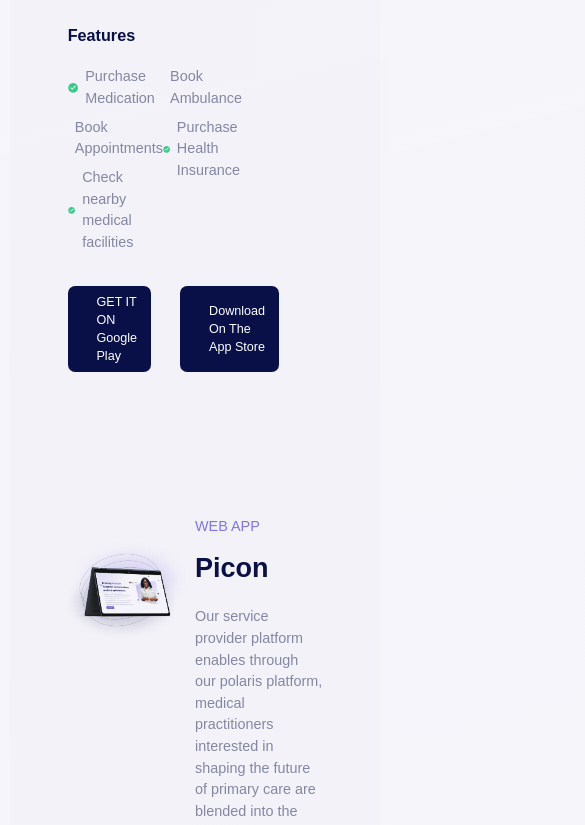
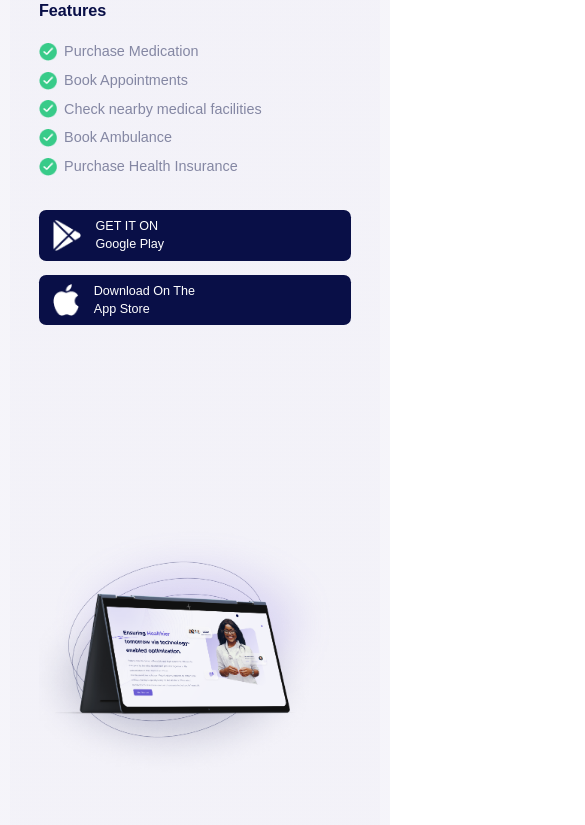
Before and after one commit to pepps01/timeless, a React (Create React App) app: page /products in a window 390 px wide. Shown: the part 1190-2015 px from the top of the page, 585 px wide, since content can reach past the window. Built offline with nearby package versions, Linux system fonts and the light colour scheme.

Commit message:
production page and pricing page

```diff
--- a/src/pages/pricing/Pricing.js
+++ b/src/pages/pricing/Pricing.js
@@ -35,7 +35,7 @@ const classicFeatures = [
 ];
 const Pricing = () => {
   return (
-    <div className='px-16 py-16'>
+    <div className='px-8 md:px-16 py-16'>
       <div className='flex flex-col md:py-28'>
         <h2 className='text-4xl font-bold text-afriTextHeader text-center'>
           Flexible plans
--- a/src/pages/products/Products.js
+++ b/src/pages/products/Products.js
@@ -4,20 +4,20 @@ import ImageComponent from "../../components/ImageComponent";
 
 const Products = () => {
   return (
-    <div className='px-16'>
-      <div className='flex flex-col md:py-28'>
+    <div className='px-8 md:px-16'>
+      <div className='flex flex-col py-12 md:py-28'>
         <h2 className='text-4xl font-bold text-afriTextHeader text-center'>
           Our Products
         </h2>
-        <p className='text-center md:px-14 md:py-4'>
+        <p className='text-center px-0 pt-4 md:px-14 md:py-4'>
           Get thrust into the future of health care today. Our unique approach
           to improving universal access to healthcare is reinforced by our
           expertise in leveraging our clinical and technological assets so they
           work in perfect sync for you.
         </p>
       </div>
-      <div className='flex py-16'>
-        <div className='w-1/2'>
+      <div className='flex py-16 flex-col-reverse md:flex-row'>
+        <div className='md:w-1/2'>
           <h6 className='text-afriSubHeader'>MOBILE APP</h6>
           <h3 className='font-bold text-3xl text-afriTextHeader py-4'>
             Rigour Plus
@@ -44,7 +44,7 @@ const Products = () => {
               </h5>
             </div>
 
-            <div className='flex'>
+            <div className='md:flex'>
               <div className='flex flex-col'>
                 <div className='flex items-center py-1'>
                   <ImageComponent src='check.png' />
@@ -71,15 +71,15 @@ const Products = () => {
               </div>
             </div>
 
-            <div className="flex py-8">
-              <div className="flex py-2 px-4 bg-afriTextHeader items-center rounded-lg">
+            <div className="md:flex py-8">
+              <div className="flex py-2 px-4 md:mb-0 mb-4 bg-afriTextHeader items-center rounded-lg">
                 <ImageComponent src='android.png' />
                 <div className="pl-4">
                   <h6 className="text-white text-sm">GET IT ON</h6>
                   <p className="text-white text-sm">Google Play</p>
                 </div>
               </div>
-              <div className="flex py-2 px-4 bg-afriTextHeader items-center ml-8 rounded-lg">
+              <div className="flex py-2 px-4 bg-afriTextHeader items-center md:ml-8 rounded-lg">
                 <ImageComponent src='apple.png' />
                 <div className="pl-4">
                   <h6 className="text-white text-sm">Download On The</h6>
@@ -90,17 +90,17 @@ const Products = () => {
           </div>
         </div>
 
-        <div className='w-1/2'>
+        <div className='md:w-1/2'>
           <ImageComponent src='img2.1.png' />
         </div>
       </div>
 
-      <div className='flex py-16'>
-        <div className='w-1/2'>
+      <div className='md:flex py-16'>
+        <div className='md:w-1/2'>
           <ImageComponent src='img2.2.png' />
         </div>
 
-        <div className='w-1/2'>
+        <div className='md:w-1/2'>
           <h6 className='text-afriSubHeader'>WEB APP</h6>
           <h3 className='font-bold text-3xl text-afriTextHeader py-4'>Picon</h3>
           <p className='afriText py-2'>
@@ -127,8 +127,8 @@ const Products = () => {
         </div>
       </div>
 
-      <div className='flex py-16'>
-        <div className='w-1/2'>
+      <div className='md:flex py-16'>
+        <div className='md:w-1/2'>
           <h6 className='text-afriSubHeader'>WEB APP</h6>
           <h3 className='font-bold text-3xl text-afriTextHeader py-4'>Polaris</h3>
           <p className='afriText py-2'>
@@ -156,8 +156,8 @@ const Products = () => {
           </div>
         </div>
 
-        <div className='w-1/2 relative'>
-          <ImageComponent src='macbook.png' className="absolute ml-24 mt-44 w-96" />
+        <div className='md:w-1/2 relative'>
+          <ImageComponent src='macbook.png' className="absolute mt-8 md:ml-24 md:mt-44 md:w-96" />
           <ImageComponent src='background.png'/>
         </div>
       </div>
```
